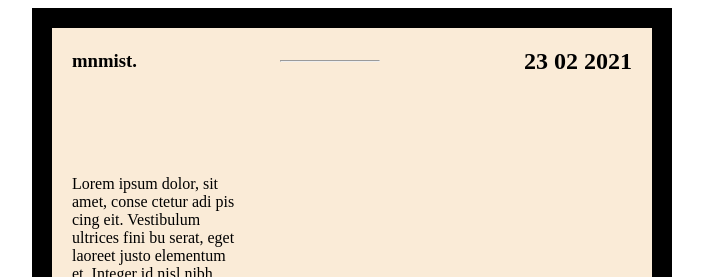
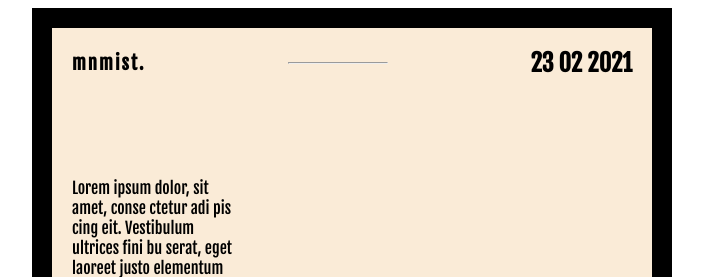
Before and after one commit to vikkiklikk/mod1-poster, a plain HTML site: page index.html in a window 1280 px wide. Shown: the top 277 px of the page, without its empty margins (288-991 px from the left). Drawn offline with Linux system fonts and the light colour scheme.

Commit message:
changed letter font to Fjalla One

```diff
--- a/index.html
+++ b/index.html
@@ -5,6 +5,9 @@
     <meta name="viewport" content="width=device-width, initial-scale=1.0" />
     <title>mnmist.</title>
     <link rel="stylesheet" href="styles.css" />
+    <link rel="preconnect" href="https://fonts.googleapis.com">
+<link rel="preconnect" href="https://fonts.gstatic.com" crossorigin>
+<link href="https://fonts.googleapis.com/css2?family=Anton&family=Fjalla+One&display=swap" rel="stylesheet">
   </head>
   <body>
     <div class="canvas-container">
--- a/styles.css
+++ b/styles.css
@@ -2,6 +2,7 @@ body {
   display: flex;
   align-items: center;
   justify-content: center;
+  font-family: 'Fjalla One', sans-serif;;
 }
 
 /* container around the poster itself*/
@@ -43,6 +44,10 @@ body {
   margin-left: 20px;
   margin-right: 20px;
 }
+
+.poster-header h3 {
+  letter-spacing: 2px;
+}
 /* seperate horizontal line container so that it does not rotate*/
 .hr-container {
   flex: none;
```
